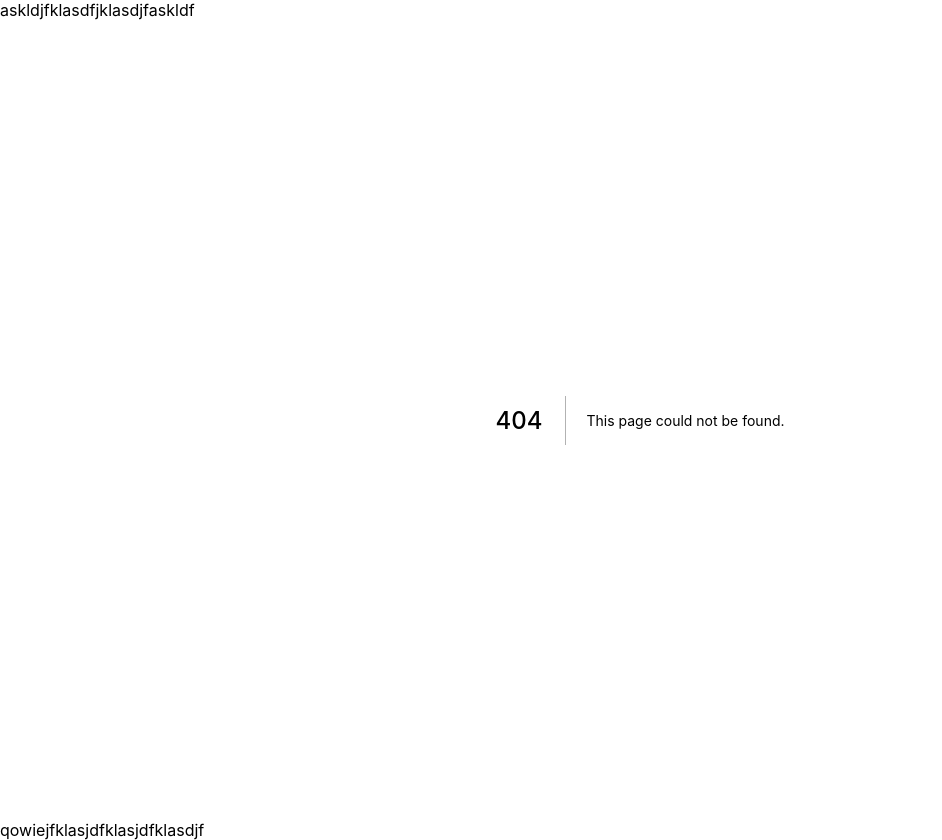
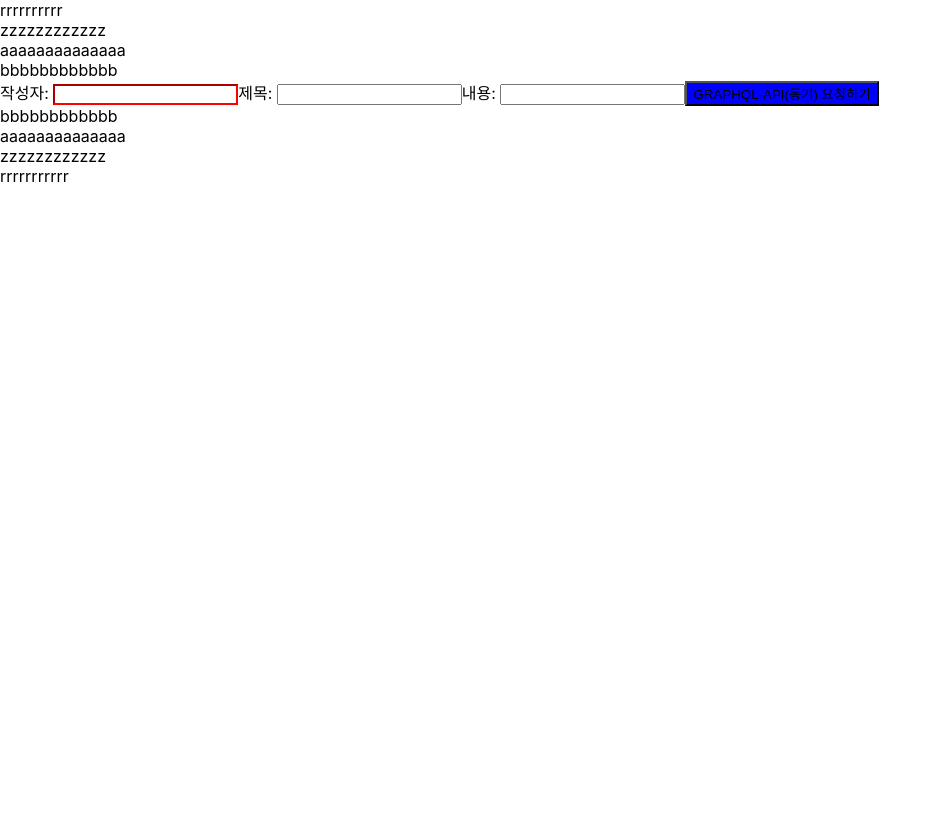
Before and after one commit to namYeJi9q/codecamp-nyj, a Next.js app in the folder class/: page /06-01-container-presenter in a window 1280 px wide. Before the commit this address had no page. Shown: the whole page, without its empty margins (0-942 px from the left). After the commit the page ends 800 px from the top, so only its background shows below. Built offline with nearby package versions, Linux system fonts and the light colour scheme.

Commit message:
Update container-presenter

```diff
--- /dev/null
+++ b/class/pages/06-01-container-presenter/index.js
@@ -0,0 +1,17 @@
+import BoardWrite from "../../src/components/units/board/write/BoardWrite.container";
+
+
+
+
+export default function GraphqlMutationPage(){
+
+
+    return (
+        <div>
+            <div>zzzzzzzzzzzz</div>
+            <BoardWrite />
+            <div>zzzzzzzzzzzz</div>
+       </div>
+    )
+
+}
--- a/class/pages/_app.js
+++ b/class/pages/_app.js
@@ -10,11 +10,11 @@
 
   return (
     <div>
-      <div>askldjfklasdfjklasdjfaskldf</div>
+      <div>rrrrrrrrrr</div>
       <ApolloProvider client={client}>
         <Component />
       </ApolloProvider>
-      <div>qowiejfklasjdfklasjdfklasdjf</div>
+      <div>rrrrrrrrrrr</div>
     </div>
   )
 }
--- /dev/null
+++ b/class/src/components/units/board/write/BoardWrite.container.js
@@ -0,0 +1,56 @@
+import { useMutation } from '@apollo/client'
+import { useState } from 'react'
+
+import { 나의그래프큐엘셋팅 } from './BoardWrite.queries'                      // export 가져오기
+import BoardWriteUI from "./BoardWrite.presenter"                         // export default 가져오기
+// import Aqwlkjefkoasjd from "./BoardWrite.presenter"                    // export default 이름 바꿔서 가져오기
+// import Aqwlkjefkoasjd, { 나의그래프큐엘셋팅 } from "./BoardWrite.presenter" // export default와 export 함께 가져오기
+
+// import * as S from './BoardWrite.styles'                             // export 한방에 다 가져오기
+// S.BlueButton                                                         // export 한방에 다 가져오기
+// S.RedInput                                                           // export 한방에 다 가져오기
+
+export default function BoardWrite(){
+    const [writer, setWriter] = useState("")
+    const [title, setTitle] = useState("")
+    const [contents, setContents] = useState("")
+
+    const [나의함수] = useMutation(나의그래프큐엘셋팅)
+
+    const onClickSubmit = async () => {
+        const result = await 나의함수({
+            variables: {                // variables 이게 $ 역할을 함
+                writer: writer,
+                title: title,
+                contents: contents
+            }
+        })
+        console.log(result)
+    }
+
+    const onChangeWriter = (event) => {
+        setWriter(event.target.value)
+    }
+
+    const onChangeTitle = (event) => {
+        setTitle(event.target.value)
+    }
+
+    const onChangeContents = (event) => {
+        setContents(event.target.value)
+    }
+
+    return (
+        <div>
+            <div>aaaaaaaaaaaaaa</div>
+            <BoardWriteUI
+                aaa={onClickSubmit}
+                bbb={onChangeWriter}
+                ccc={onChangeTitle}
+                ddd={onChangeContents}
+            />
+            <div>aaaaaaaaaaaaaa</div>
+        </div>
+    )
+
+}
--- /dev/null
+++ b/class/src/components/units/board/write/BoardWrite.presenter.js
@@ -0,0 +1,18 @@
+import { BlueButton, RedInput } from "./BoardWrite.styles"
+
+export default function BoardWriteUI(props){
+
+    const qqq = 3
+
+    return (
+        <div>
+            <div>bbbbbbbbbbbb</div>
+            작성자: <RedInput type="text" onChange={props.bbb} />
+            제목: <input type="text" onChange={props.ccc} />
+            내용: <input type="text" onChange={props.ddd} />
+            <BlueButton onClick={props.aaa}>GRAPHQL-API(동기) 요청하기</BlueButton>
+            <div>bbbbbbbbbbbb</div>
+        </div>
+    )
+
+}
--- /dev/null
+++ b/class/src/components/units/board/write/BoardWrite.queries.js
@@ -0,0 +1,11 @@
+import { gql } from "@apollo/client";
+
+export const 나의그래프큐엘셋팅 = gql`
+    mutation createBoard($writer: String, $title: String, $contents: String){  # 변수의 타입 적는 곳
+        createBoard(writer: $writer, title: $title, contents: $contents){      # 실제 우리가 전달할 변수 적는 곳
+            _id
+            number
+            message
+        }
+    }
+`
--- /dev/null
+++ b/class/src/components/units/board/write/BoardWrite.styles.js
@@ -0,0 +1,9 @@
+import styled from '@emotion/styled'
+
+export const RedInput = styled.input`
+    border-color: red;
+`
+
+export const BlueButton = styled.button`
+    background-color: blue;
+`
```
